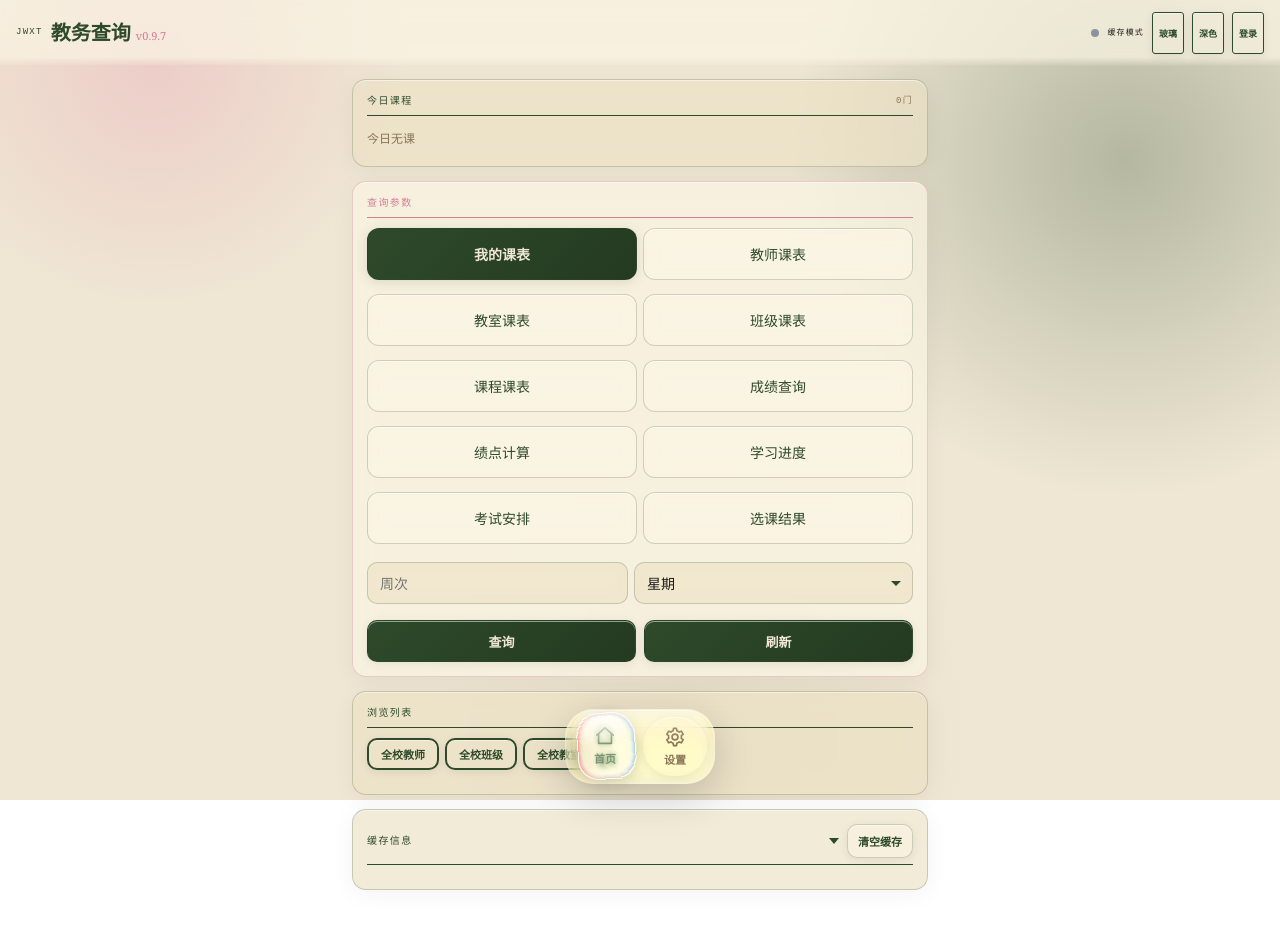
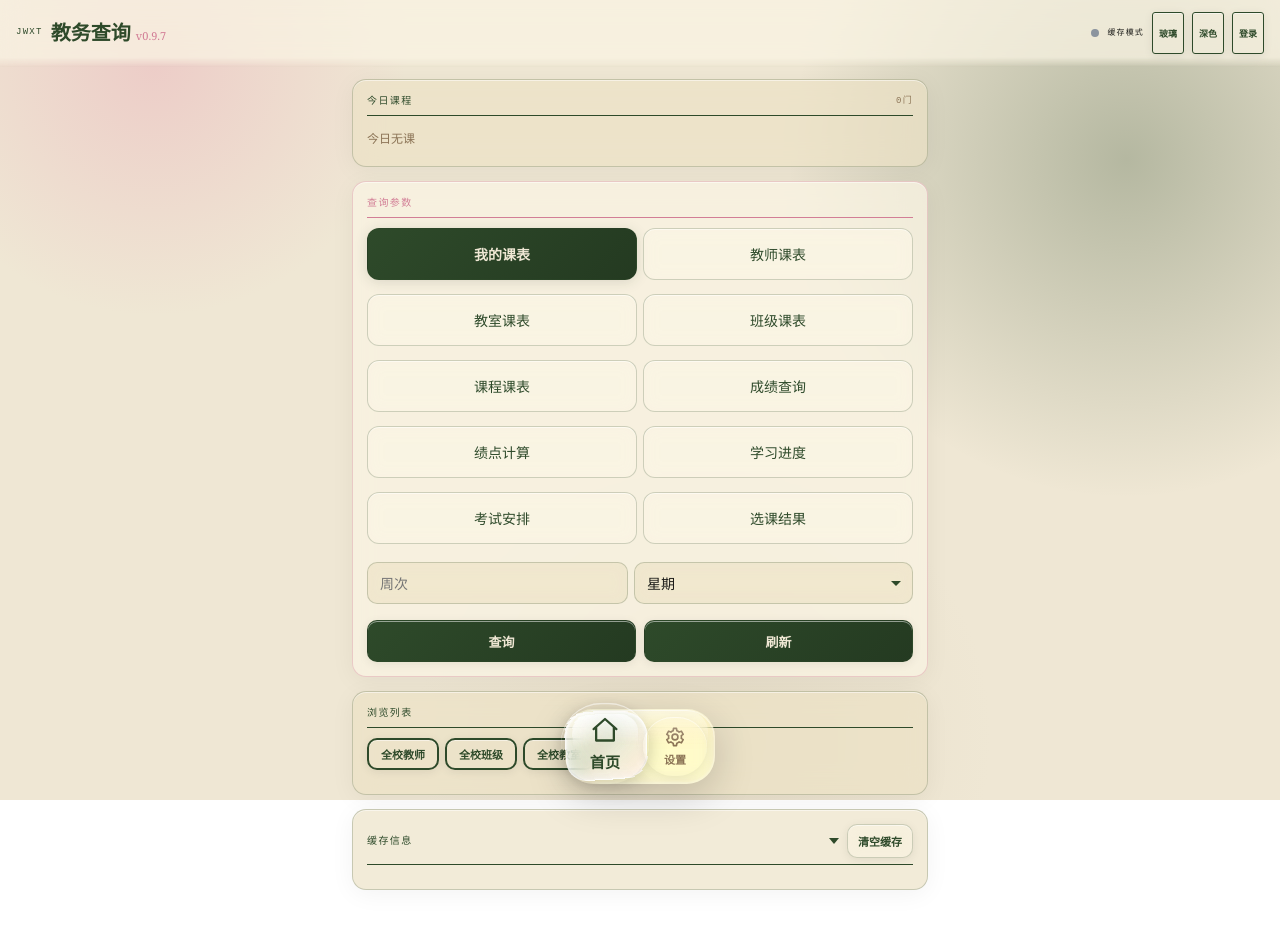
Before and after one commit to changzheng7001/jwxt-query, a plain HTML site: page apk-source/assets/index.html in a window 1280 px wide. Drawn offline with Linux system fonts and the light colour scheme.

Commit message:
v0.9.7: 液态玻璃改对齐zhengfang-apk参考——选中的图标在透镜上放大突出(scale1.38/拖动1.46)，透镜改为折射色渐变光泽层放图标下方(z1)，active图标不再被透镜遮住反而更突出

```diff
--- a/apk-source/assets/index.html
+++ b/apk-source/assets/index.html
@@ -332,43 +332,40 @@ html[data-theme="dark"] .today-course-chip.pink { color: var(--cream); }
   min-width: 64px;
 }
 .bottomnav .nav-item svg { width: 22px; height: 22px; stroke: currentColor; fill: none; stroke-width: 1.8; stroke-linecap: round; stroke-linejoin: round; }
-.bottomnav .nav-item.active { color: var(--green); transform: translateY(-1px); }
-html[data-theme="dark"] .bottomnav .nav-item.active { color: #cfe3a0; }
+.bottomnav .nav-item.active { color: var(--green); transform: translateY(-3px) scale(1.38); z-index: 3; }
+.bottomnav .nav-item.active svg { filter: drop-shadow(0 3px 9px rgba(46,74,42,0.45)); }
+html[data-theme="dark"] .bottomnav .nav-item.active { color: #eaf5c8; }
+html[data-theme="dark"] .bottomnav .nav-item.active svg { filter: drop-shadow(0 3px 9px rgba(190,220,140,0.55)); }
 html[data-style="classic"] .bottomnav { background: var(--cream); -webkit-backdrop-filter: none; backdrop-filter: none; box-shadow: 0 2px 10px rgba(0,0,0,0.08); }
 html[data-style="classic"] .bottomnav::before { display: none; }
-html[data-style="classic"] .bottomnav .nav-item.active { background: var(--cream-2); }
-/* 底部导航：液态玻璃折射透镜（盖在图标上，图标透过透镜放大折射） */
+html[data-style="classic"] .bottomnav .nav-item.active { color: var(--green); transform: translateY(-3px) scale(1.38); z-index: 3; background: none; }
+/* 底部导航：液态玻璃——光泽透镜作折射层，选中的图标在透镜上放大突出 */
 .bottomnav .glass-slide {
-  position: absolute; top: 6px; bottom: 6px; left: 7px; width: 66px;
-  background: rgba(255,255,255,0.32);
-  -webkit-backdrop-filter: blur(3px) saturate(200%) brightness(1.18);
-  backdrop-filter: blur(3px) saturate(200%) brightness(1.18);
+  position: absolute; top: 5px; bottom: 5px; left: 7px; width: 68px;
+  /* 折射色渐变光泽（白→蓝紫→粉），模拟光透过玻璃的色散 */
+  background: linear-gradient(140deg, rgba(255,255,255,0.62), rgba(190,215,255,0.32) 48%, rgba(255,205,235,0.36) 100%);
   border-radius: 22px;
-  border: 1px solid rgba(255,255,255,0.65);
-  box-shadow: inset 0 1px 2px rgba(255,255,255,0.9), inset 0 -3px 8px rgba(255,255,255,0.35), 0 3px 16px rgba(0,0,0,0.16);
-  z-index: 2; pointer-events: none;
+  border: 1px solid rgba(255,255,255,0.78);
+  box-shadow: 0 4px 22px rgba(0,0,0,0.16), inset 0 1px 3px rgba(255,255,255,0.95), inset 0 -4px 10px rgba(255,255,255,0.45);
+  z-index: 1; pointer-events: none;
   filter: url(#liquidGlassFilter);
   transition: left .3s cubic-bezier(.34,1.56,.64,1);
 }
-/* 透镜折射 rim：顶部高光 + 边缘色差（prism fringe） */
+/* 透镜顶部折射高光 */
 .bottomnav .glass-slide::before {
   content: ''; position: absolute; top: 2px; left: 8px; right: 8px; height: 55%;
   border-radius: 16px 16px 8px 8px;
-  background: linear-gradient(180deg, rgba(255,255,255,0.75), rgba(255,255,255,0) 82%);
+  background: linear-gradient(180deg, rgba(255,255,255,0.85), rgba(255,255,255,0) 82%);
   pointer-events: none;
 }
-.bottomnav .glass-slide::after {
-  content: ''; position: absolute; inset: 0; border-radius: 22px;
-  box-shadow: inset 2.5px 0 5px -2px rgba(255,60,80,0.75), inset -2.5px 0 5px -2px rgba(60,160,255,0.75);
-  pointer-events: none;
-}
-.bottomnav .nav-item { position: relative; z-index: 1; }
-.bottomnav .nav-item.refract { transform: translateY(-1px) scale(1.2); color: var(--green); }
-.bottomnav .nav-item.refract svg { filter: drop-shadow(0 2px 6px rgba(46,74,42,0.4)); }
-html[data-theme="dark"] .bottomnav .nav-item.refract { color: #cfe3a0; }
-html[data-theme="dark"] .bottomnav .nav-item.refract svg { filter: drop-shadow(0 2px 6px rgba(180,210,130,0.5)); }
-html[data-style="classic"] .bottomnav .glass-slide { background: rgba(232,220,196,0.94); box-shadow: 0 2px 14px rgba(0,0,0,0.12), inset 0 0 3px rgba(255,255,255,0.6); border-color: rgba(207,190,158,0.9); -webkit-backdrop-filter: none; backdrop-filter: none; filter: none; }
+.bottomnav .nav-item { position: relative; z-index: 2; }
+.bottomnav .nav-item.refract { transform: translateY(-4px) scale(1.46); color: var(--green); z-index: 3; }
+.bottomnav .nav-item.refract svg { filter: drop-shadow(0 4px 12px rgba(46,74,42,0.5)); }
+html[data-theme="dark"] .bottomnav .nav-item.refract { color: #eaf5c8; }
+html[data-theme="dark"] .bottomnav .nav-item.refract svg { filter: drop-shadow(0 4px 12px rgba(190,220,140,0.6)); }
+html[data-style="classic"] .bottomnav .glass-slide { background: rgba(232,220,196,0.95); box-shadow: 0 2px 14px rgba(0,0,0,0.12), inset 0 0 3px rgba(255,255,255,0.6); border-color: rgba(207,190,158,0.9); -webkit-backdrop-filter: none; backdrop-filter: none; filter: none; }
 html[data-style="classic"] .bottomnav .glass-slide::before, html[data-style="classic"] .bottomnav .glass-slide::after { display: none; }
+html[data-style="classic"] .bottomnav .nav-item.refract { color: var(--green); }
 main { padding-bottom: 86px; }
 
 /* ==== 设置面板 ==== */
```
Also changed, not shown: jwxt-webapp/index.html (+21 -24 lines).
